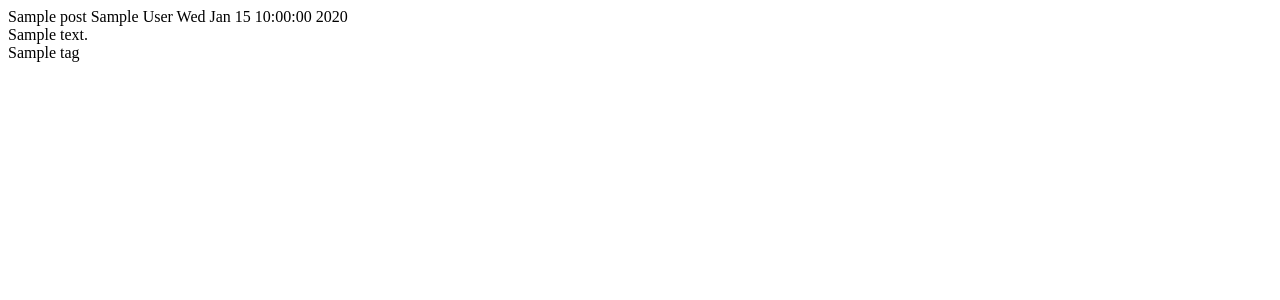
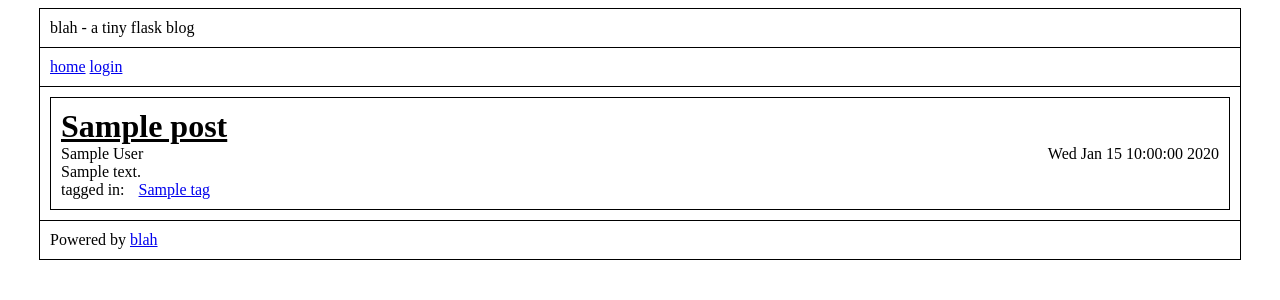
Before and after one commit to brennie/blah, a Python web app: template blah/templates/index.html in a window 1280 px wide. Shown: the top 300 px of the page. Run offline with Jinja, Linux system fonts and the light colour scheme; the template is opened without the code that fills it: most values are stand-ins (such as "Sample title", 1, 10 or a date in 2020).

Commit message:
Styled up index template.
Now uses HTML 5 <article> and <section> tags.
Added style sheet.
Have meta Content-Type element in base template to ensure correct encoding.

```diff
--- a/blah/static/style.css
+++ b/blah/static/style.css
@@ -0,0 +1,32 @@
+header, nav, #posts, footer{
+	min-width: 35em;
+	max-width: 75em;
+	border: 1px solid black;
+	margin-left: auto;
+	margin-right: auto;
+	margin-bottom: -1px;
+}
+header div, footer div {
+	padding: 10px;
+}
+
+nav ul, .tags { margin: 0px; padding: 10px;}
+nav ul li, .tags li { display: inline; }
+.tags { display: inline; }
+#posts article {
+	border: 1px solid black;
+	margin: 10px;
+	padding: 10px;
+}
+
+#posts article .title {
+	font-weight: bold;
+	text-decoration: underline;
+	font-size: 2em;
+	display: block;
+}
+#posts article .author {}
+#posts article .datetime { float:right; }
+#posts article section {}
+#posts article .tags { }
+#posts article .tags .tag {}
--- a/blah/templates/base.html
+++ b/blah/templates/base.html
@@ -1,11 +1,21 @@
 <!DOCTYPE html>
 <html>
 <head>
+	<meta http-equiv="Content-Type" content="text/html; charset=UTF-8">
 	<title>
 		{% block title %}{% endblock %}
 	</title>
+	<link rel="stylesheet" type="text/css" href="/static/style.css">
 </head>
 <body>
+	<header><div>blah - a tiny flask blog</div></header>
+<nav>
+	<ul>
+		<li><a href="{{ url_for('index') }}">home</a></li>
+		<li><a href="#">login</a></li>
+	</ul>
+</nav>
 {% block content %}{% endblock %}
+<footer><div>Powered by <a href="https://github.com/brennie/blah">blah</a></div></footer>
 </body>
 </html>
--- a/blah/templates/index.html
+++ b/blah/templates/index.html
@@ -1,24 +1,21 @@
 {% extends "base.html" %}
 {% block title %}blah - home{% endblock %}
-
 {% block content %}
-
 {% if posts.count() == 0 %}
 There are no posts here.
 {% else %}
-{% for post in posts %}
-<div class="post">
-	<span class="title">{{ post["title"] }}</span>
-	<span class="author">{{ post["author"] }}</span>
-	<span class="datetime">{{ post["datetime"].ctime() }}</span>
-	<div class="content">{{ post["content"] }}</div>
-	{% if post["tags"]|length > 0 %}<span class="tags">
-		{% for tag in post["tags"] %}<span class="tag">{{ tag }}</span>{% endfor %}
-	</span>
-	{% endif %}
-</div>
-{% endfor %}
-
-{% endif %}
-
+<div id="posts">
+	{% for post in posts %}<article>
+		<span class="title">{{ post["title"] }}</span>
+		<span class="author">{{ post["author"] }}</span>
+		<span class="datetime">{{ post["datetime"].ctime() }}</span>
+		<section class="content">{{ post["content"] }}</section>
+		{% if post["tags"]|length > 0 %}tagged in:<ul class="tags">
+			{% for tag in post["tags"] %}
+			<li><span><a href="#">{{ tag }}</a></span></li>
+			{% endfor %}
+		</ul>{% endif %}
+	</article>
+	{% endfor %}
+</div>{% endif %}
 {% endblock content %}
```
